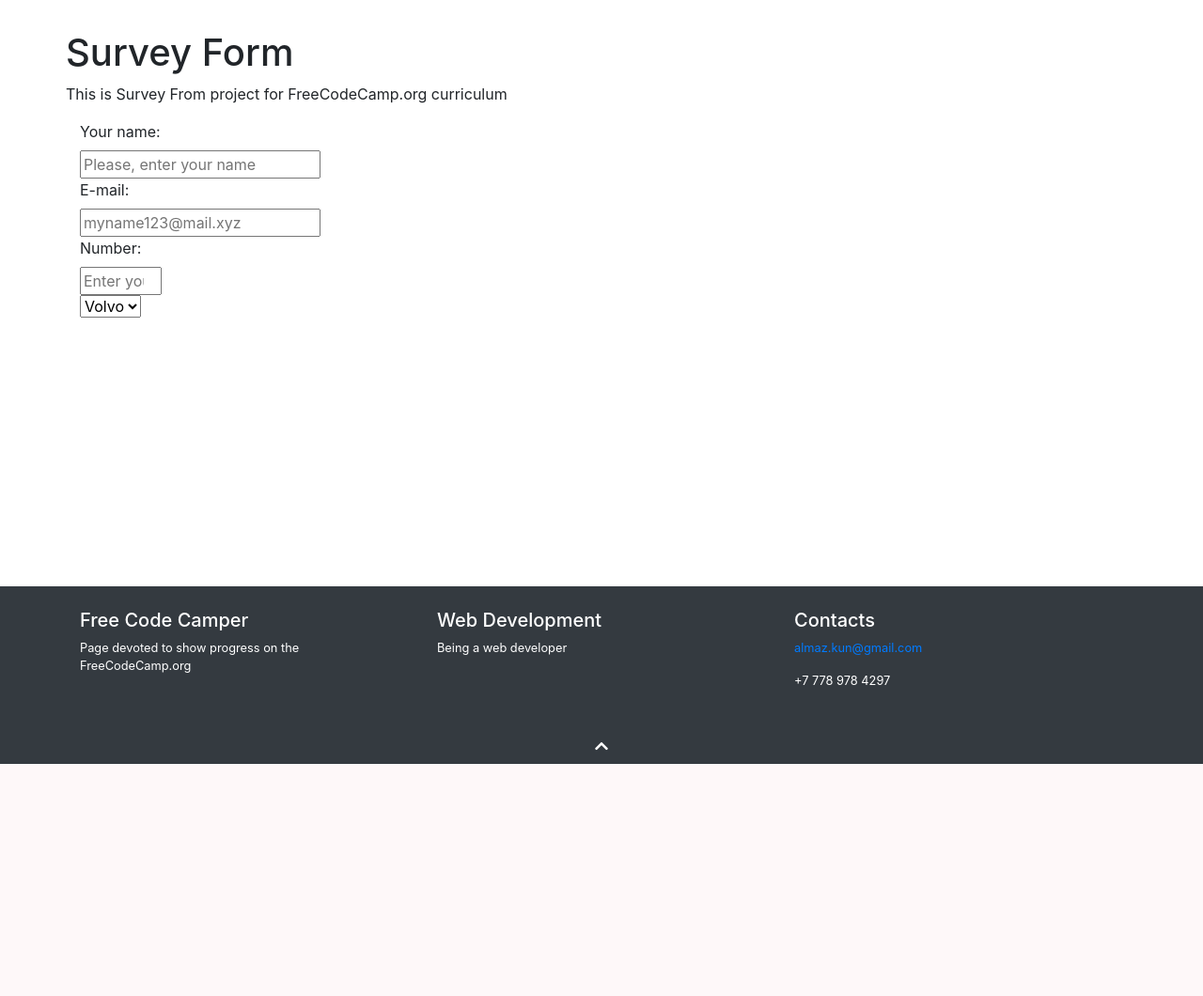
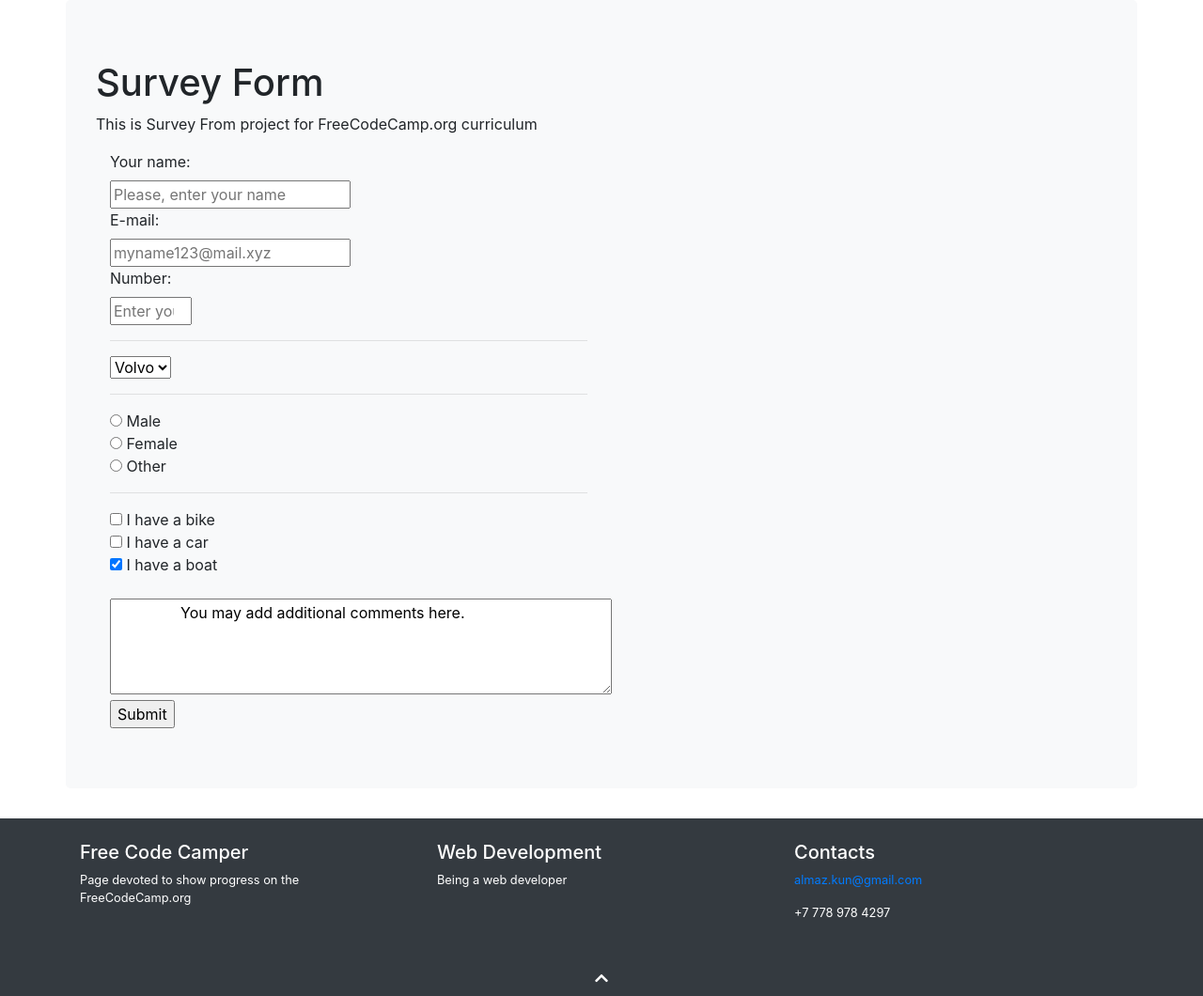
Before and after one commit to almazkun/djangopollsite, a Django app: page /sf/ in a window 1280 px wide. Shown: the part 139-1199 px from the top of the page at 94% size. Before the commit the page ends 952 px from the top, so only its background shows below. Run offline with Django 3.2, Linux system fonts and the light colour scheme; some libraries are stand-ins or nearby versions.

Commit message:
survey from completed

```diff
--- a/templates/survey_form.html
+++ b/templates/survey_form.html
@@ -2,29 +2,47 @@
 
 
 {% block content %}
-<main style="min-height:70vh; margin-top:2em; margin-bottom:2em;">
+<main>
 
-    <div class="container jumbotron-fluid">
+    <div class="container jumbotron bg-light">
         <h1 id="title">Survey Form</h1>
         <p id="description">This is Survey From project for FreeCodeCamp.org curriculum</p>
         <div class="col-md-6">
 
             <form id="survey-form" action="#">
-                <label id="name-label" for="name">Your name:</label><br>
+                <label id="name-label" for="name">Your name:</label><br/>
                 <input id="name" placeholder="Please, enter your name" required><br/>
 
-                <label id="email-label" for="email">E-mail:</label><br>
+                <label id="email-label" for="email">E-mail:</label><br/>
                 <input type="email" id="email" placeholder="myname123@mail.xyz" required><br/>
 
                 <label id="number-label" for="number">Number:</label><br>
                 <input type="number" id="number" min="1" max="10" placeholder="Enter your number from 1 to 10" required><br/>
 
+                <hr/>
                 <select id="dropdown" name="cars">
                     <option value="volvo">Volvo</option>
                     <option value="saab">Saab</option>
                     <option value="fiat">Fiat</option>
                     <option value="audi">Audi</option>
-                </select>
+                </select><br/>
+
+                <hr/>
+                <input type="radio" name="gender" value="male"> Male<br>
+                <input type="radio" name="gender" value="female"> Female<br>
+                <input type="radio" name="gender" value="other"> Other<br>
+
+                <hr/>
+                <input type="checkbox" name="vehicle1" value="Bike"> I have a bike<br>
+                <input type="checkbox" name="vehicle2" value="Car"> I have a car<br>
+                <input type="checkbox" name="vehicle3" value="Boat" checked> I have a boat<br>
+
+                <br/>
+                <textarea rows="4" cols="50">
+                You may add additional comments here.
+                </textarea>
+
+                 <input id="submit" type="submit">
             </form>
         </div>
 
```
